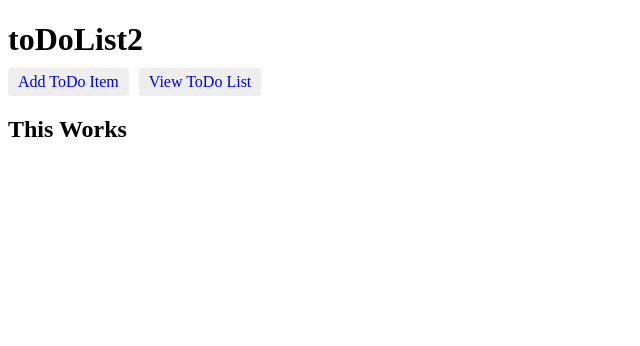
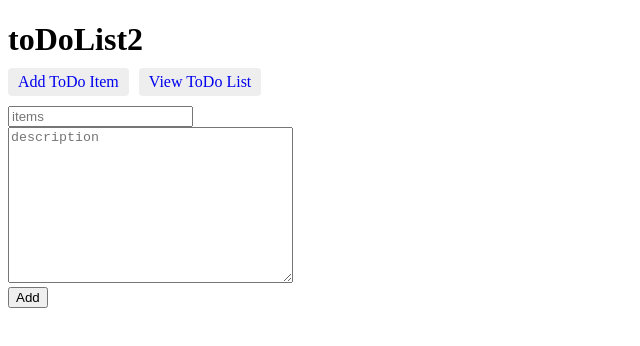
Before and after one commit to jamesj228/toDoList, an Angular app: page /view in a window 1280 px wide. Shown: the top 346 px of the page, without its empty margins (0-640 px from the left). Built offline with nearby package versions, Linux system fonts and the light colour scheme.

Commit message:
Used localstorage to store input data.

```diff
--- a/src/app/items/items.component.html
+++ b/src/app/items/items.component.html
@@ -5,6 +5,11 @@
     (click)="onSelect(item)">
     <span class="badge">{{item.id}}</span> {{item.name}}
   </li>
+  <li *ngFor="let added of windowItems"
+    [class.selected]="item === selectedItem"
+    (click)="onSelect(added)">
+    <span class="badge">{{added.id}}</span> {{added.name}}
+    </li>
 </ul>
 
 <div *ngIf="selectedItem">
--- a/src/app/items/items.component.ts
+++ b/src/app/items/items.component.ts
@@ -1,6 +1,8 @@
 import { Component, OnInit } from '@angular/core';
 import { Item } from '../item';
 import { ITEMS } from '../mock-items';
+import { LocalStorageService } from 'angular-2-local-storage';
+
 
 @Component({
   selector: 'app-toDoList',
@@ -11,11 +13,16 @@ import { ITEMS } from '../mock-items';
 export class ItemsComponent implements OnInit {
 
   items = ITEMS;
+  windowItems = [] as Item[];
   selectedItem: Item;
+
 
   constructor() { }
 
   ngOnInit() {
+    for(var i = 0; i < window.localStorage.length; i++) {
+      window.localStorage.getItem(String(window.localStorage.key(i)));
+    }
   }
 
   onSelect(item: Item): void {
--- a/src/app/view/view.component.css
+++ b/src/app/view/view.component.css
@@ -0,0 +1,11 @@
+.addBtn {
+  padding: 1.6px;
+  padding-right: 20px;
+  padding-left: 20px;
+  width:25%;
+  background: #6e6e6e;
+}
+
+textarea.box {
+  clear:both;
+}
--- a/src/app/view/view.component.html
+++ b/src/app/view/view.component.html
@@ -1 +1,5 @@
-<h2>This Works</h2>
+<div id="textBox">
+  <input type="text" id="textInput" placeholder="items" [(ngModel)]="message" [disabled]="sending">
+  <div><textarea class="box" placeholder="description" rows="10" cols="33" [(ngModel)]="description"></textarea></div>
+  <button *ngIf="!sending" (click)="add()">Add</button>
+</div>
--- a/src/app/view/view.component.ts
+++ b/src/app/view/view.component.ts
@@ -1,4 +1,6 @@
 import { Component, OnInit } from '@angular/core';
+import {Item } from '../item';
+import { LocalStorageService } from 'angular-2-local-storage';
 
 @Component({
   selector: 'app-viewList',
@@ -7,8 +9,24 @@ import { Component, OnInit } from '@angular/core';
 })
 
 export class ViewComponent implements OnInit {
+  message: string;
+  description: string;
+  keyNum = 0;
+  item: Item;
+  adding = false;
 
   constructor() { }
+
+  add(){
+    this.item = new Item;
+    this.item.id = this.keyNum++;
+    this.item.name = this.message;
+    this.item.desc = this.description;
+    window.localStorage.setItem(String(this.keyNum), JSON.stringify(this.item));
+    console.log(window.localStorage.getItem(1))
+    this.message = '';
+    this.description = '';
+  }
 
   ngOnInit() {
   }
--- a/src/styles.css
+++ b/src/styles.css
@@ -1,4 +1,5 @@
 /* You can add global styles to this file, and also import other style files */
 nav a {
   margin-right: 10px;
+  margin-bottom: 10px;
 }
```
